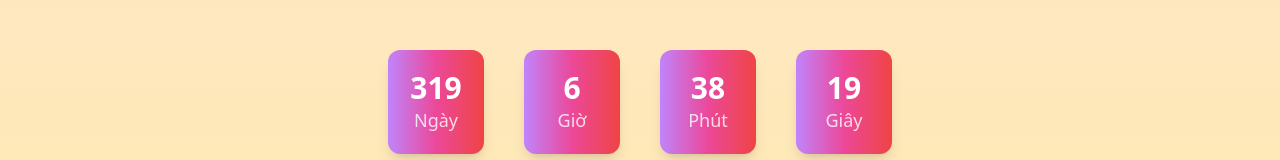
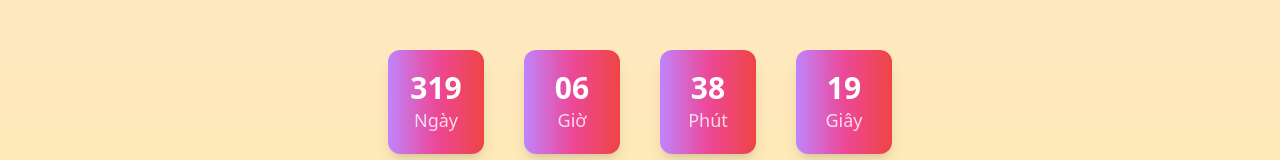
Before and after one commit to ngoanhvu93/countdown-to-Tet, a Next.js app: page / in a window 1280 px wide. Shown: the part 234-394 px from the top of the page. Built offline with nearby package versions, Linux system fonts and the light colour scheme.

Commit message:
Enhance CountdownTimer component to format values with leading zeros for better display. Update webpack runtime and static chunks for improved performance. Refresh cache files to ensure consistency across development environments.

```diff
--- a/components/CountdownTimer.tsx
+++ b/components/CountdownTimer.tsx
@@ -68,12 +68,15 @@ const CountdownUnit: React.FC<CountdownUnitProps> = ({ value, label }) => {
     };
   }, [value]);
 
+  // Format the number to add leading zero if less than 10
+  const formattedValue = value < 10 ? `0${value}` : value;
+
   return (
     <div className="w-16 sm:w-20 md:w-24  ">
       <div>
         <div className="front bg-gradient-to-r from-purple-400 via-pink-500 to-red-500 rounded-xl shadow-lg flex flex-col items-center justify-center p-3 sm:p-4 md:p-5">
           <span className="text-xl sm:text-3xl font-bold text-white number">
-            {value}
+            {formattedValue}
           </span>
           <span className="text-sm sm:text-lg text-white opacity-80">
             {label}
```
